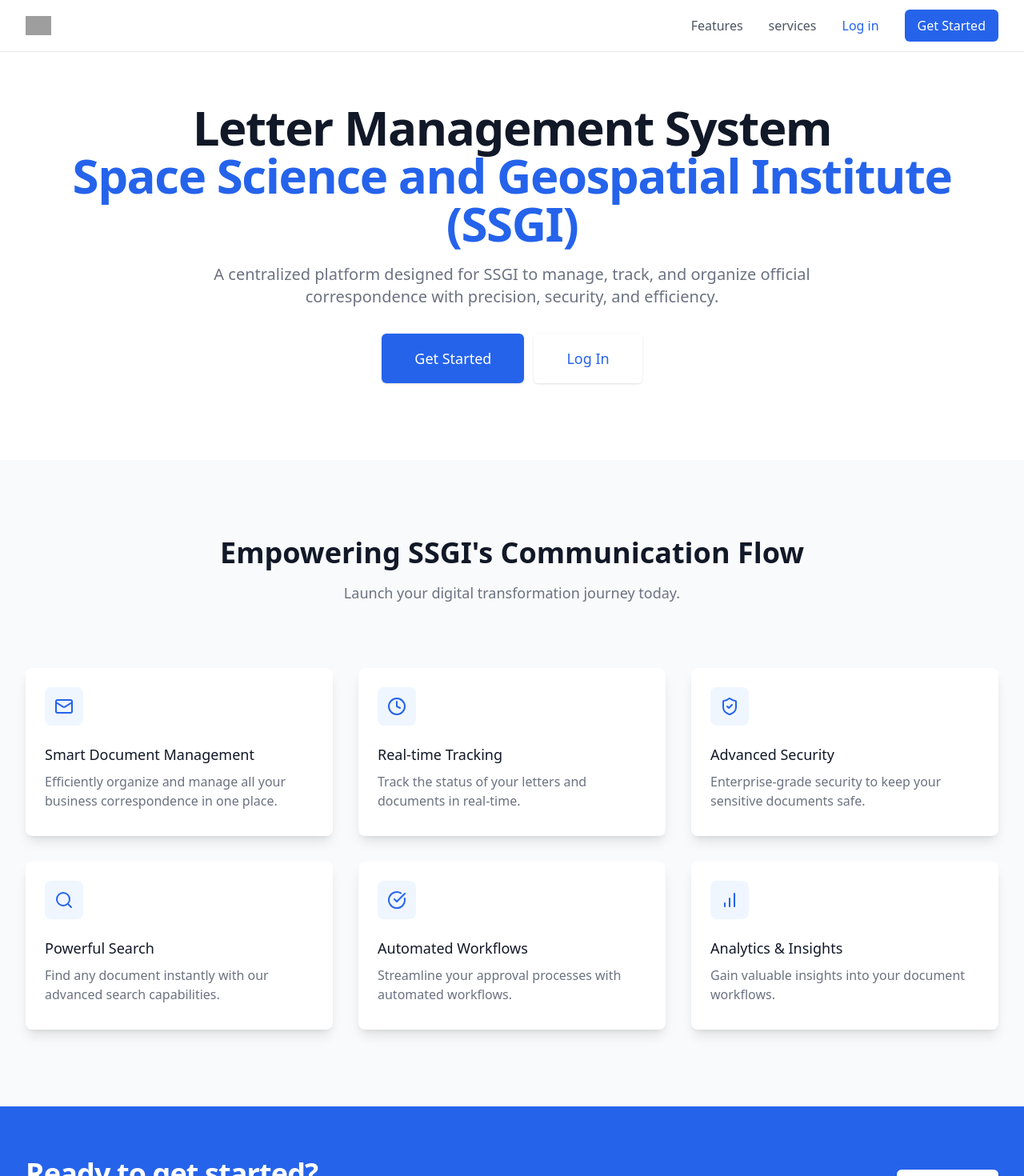
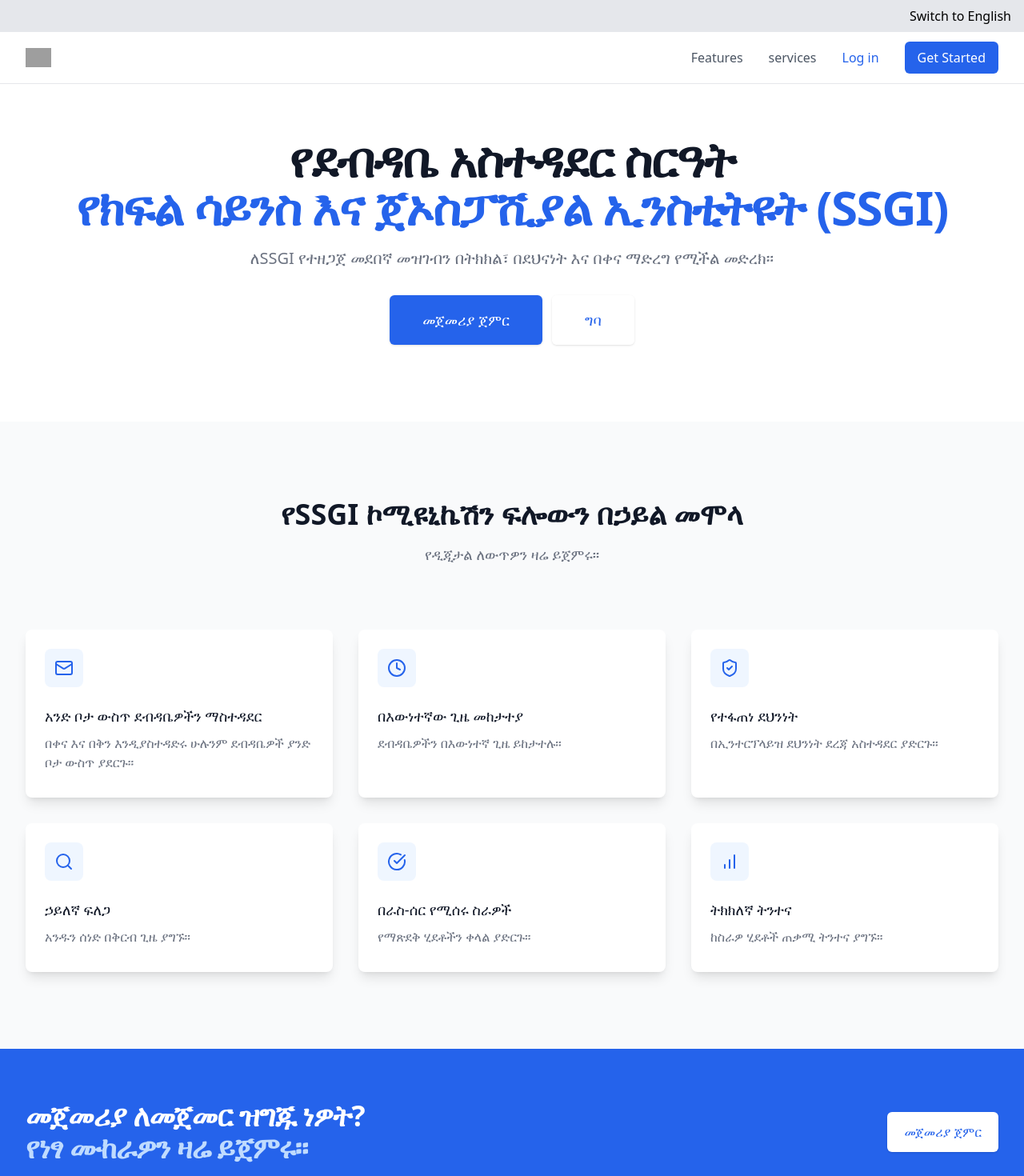
Before and after one commit to biniman4/letPROJ, a React (Vite) app: page / in a window 1280 px wide. Shown: the top 1470 px of the page at 80% size. Built offline with nearby package versions, Linux system fonts and the light colour scheme; grey boxes are pictures that could not be loaded.

Commit message:
language changer option added

```diff
--- a/package.json
+++ b/package.json
@@ -1 +1 @@
-{"name":"letter-management","version":"0.0.1","private":true,"type":"module","scripts":{"dev":"vite","build":"vite build","lint":"eslint . --ext .js,.jsx,.ts,.tsx","preview":"vite preview"},"dependencies":{"axios":"^1.8.4","lucide-react":"^0.441.0","react":"^18.3.1","react-dom":"^18.3.1","react-router-dom":"^6.26.2","react-select":"^5.10.1"},"devDependencies":{"@types/node":"^20.11.18","@types/react":"^18.3.1","@types/react-dom":"^18.3.1","@typescript-eslint/eslint-plugin":"^5.54.0","@typescript-eslint/parser":"^5.54.0","@vitejs/plugin-react":"^4.2.1","autoprefixer":"latest","eslint":"^8.50.0","eslint-plugin-react-hooks":"^4.6.0","eslint-plugin-react-refresh":"^0.4.1","postcss":"latest","tailwindcss":"3.4.17","typescript":"^5.5.4","vite":"^6.3.4"}}
+{"name":"letter-management","version":"0.0.1","private":true,"type":"module","scripts":{"dev":"vite","build":"vite build","lint":"eslint . --ext .js,.jsx,.ts,.tsx","preview":"vite preview"},"dependencies":{"axios":"^1.8.4","i18next":"^25.0.2","i18next-browser-languagedetector":"^8.1.0","lucide-react":"^0.441.0","react":"^18.3.1","react-dom":"^18.3.1","react-i18next":"^15.5.1","react-router-dom":"^6.26.2","react-select":"^5.10.1"},"devDependencies":{"@types/node":"^20.11.18","@types/react":"^18.3.1","@types/react-dom":"^18.3.1","@typescript-eslint/eslint-plugin":"^5.54.0","@typescript-eslint/parser":"^5.54.0","@vitejs/plugin-react":"^4.2.1","autoprefixer":"latest","eslint":"^8.50.0","eslint-plugin-react-hooks":"^4.6.0","eslint-plugin-react-refresh":"^0.4.1","postcss":"latest","tailwindcss":"3.4.17","typescript":"^5.5.4","vite":"^6.3.4"}}
--- a/src/components/pages/Home.tsx
+++ b/src/components/pages/Home.tsx
@@ -1,4 +1,4 @@
-import React from 'react';
+import React, { useState } from 'react';
 import { useNavigate, Link } from 'react-router-dom';
 import { PublicNavbar } from '../layout/PublicNavbar';
 import { PublicFooter } from '../layout/PublicFooter';
@@ -11,62 +11,117 @@
   BarChartIcon
 } from 'lucide-react';
 
+const translations = {
+  am: {
+    title: 'የደብዳቤ አስተዳደር ስርዓት',
+    subtitle: 'የክፍል ሳይንስ እና ጀኦስፓሺያል ኢንስቲትዩት (SSGI)',
+    description: 'ለSSGI የተዘጋጀ መደበኛ መዝገብን በትክክል፣ በደህናነት እና በቀና ማድረግ የሚችል መድረክ።',
+    getStarted: 'መጀመሪያ ጀምር',
+    login: 'ግባ',
+    featuresHeading: 'የSSGI ኮሚዩኒኬሽን ፍሎውን በኃይል መሞላ',
+    featuresSub: 'የዲጂታል ለውጥዎን ዛሬ ይጀምሩ።',
+    ctaTitle: 'መጀመሪያ ለመጀመር ዝግጁ ነዎት?',
+    ctaSubtitle: 'የነፃ ሙከራዎን ዛሬ ይጀምሩ።'
+  },
+  en: {
+    title: 'Letter Management System',
+    subtitle: 'Space Science and Geospatial Institute (SSGI)',
+    description: 'A centralized platform designed for SSGI to manage, track, and organize official correspondence with precision, security, and efficiency.',
+    getStarted: 'Get Started',
+    login: 'Log In',
+    featuresHeading: "Empowering SSGI's Communication Flow",
+    featuresSub: 'Launch your digital transformation journey today.',
+    ctaTitle: 'Ready to get started?',
+    ctaSubtitle: 'Start your free trial today.'
+  }
+};
+
 const features = [
   {
-    name: 'Smart Document Management',
-    description: 'Efficiently organize and manage all your business correspondence in one place.',
+    name: {
+      am: 'አንድ ቦታ ውስጥ ደብዳቤዎችን ማስተዳደር',
+      en: 'Smart Document Management'
+    },
+    description: {
+      am: 'በቀና እና በቅን እንዲያስተዳድሩ ሁሉንም ደብዳቤዎች ያንድ ቦታ ውስጥ ያደርጉ።',
+      en: 'Efficiently organize and manage all your business correspondence in one place.'
+    },
     icon: MailIcon
   },
   {
-    name: 'Real-time Tracking',
-    description: 'Track the status of your letters and documents in real-time.',
+    name: { am: 'በእውነተኛው ጊዜ መከታተያ', en: 'Real-time Tracking' },
+    description: {
+      am: 'ደብዳቤዎችን በእውነተኛ ጊዜ ይከታተሉ።',
+      en: 'Track the status of your letters and documents in real-time.'
+    },
     icon: ClockIcon
   },
   {
-    name: 'Advanced Security',
-    description: 'Enterprise-grade security to keep your sensitive documents safe.',
+    name: { am: 'የተፋጠነ ደህንነት', en: 'Advanced Security' },
+    description: {
+      am: 'በኢንተርፕላይዝ ደህንነት ደረጃ አስተዳደር ያድርጉ።',
+      en: 'Enterprise-grade security to keep your sensitive documents safe.'
+    },
     icon: ShieldCheckIcon
   },
   {
-    name: 'Powerful Search',
-    description: 'Find any document instantly with our advanced search capabilities.',
+    name: { am: 'ኃይለኛ ፍለጋ', en: 'Powerful Search' },
+    description: {
+      am: 'አንዱን ሰነድ በቅርብ ጊዜ ያግኙ።',
+      en: 'Find any document instantly with our advanced search capabilities.'
+    },
     icon: SearchIcon
   },
   {
-    name: 'Automated Workflows',
-    description: 'Streamline your approval processes with automated workflows.',
+    name: { am: 'በራስ-ሰር የሚሰሩ ስራዎች', en: 'Automated Workflows' },
+    description: {
+      am: 'የማጽደቅ ሂደቶችን ቀላል ያድርጉ።',
+      en: 'Streamline your approval processes with automated workflows.'
+    },
     icon: CheckCircleIcon
   },
   {
-    name: 'Analytics & Insights',
-    description: 'Gain valuable insights into your document workflows.',
+    name: { am: 'ትክክለኛ ትንተና', en: 'Analytics & Insights' },
+    description: {
+      am: 'ከስራዎ ሂደቶች ጠቃሚ ትንተና ያግኙ።',
+      en: 'Gain valuable insights into your document workflows.'
+    },
     icon: BarChartIcon
   }
 ];
 
 const Home = ({ onLogin }: { onLogin: () => void }) => {
+  const [lang, setLang] = useState<'am' | 'en'>('am');
   const navigate = useNavigate();
 
+  const t = translations[lang];
+
   const handleLogin = () => {
-    console.log("Logging in...");
     onLogin();
     navigate('/dashboard');
-    console.log("Redirecting to dashboard...");
   };
 
   return (
     <div className="min-h-screen flex flex-col">
+      {/* Language Switcher */}
+      <div className="bg-gray-200 p-2 text-right pr-4">
+        <button onClick={() => setLang(lang === 'am' ? 'en' : 'am')}>
+          {lang === 'am' ? 'Switch to English' : 'ወደ አማርኛ ቀይር'}
+        </button>
+      </div>
+
       <PublicNavbar />
+
       <main className="flex-grow">
         <div className="bg-white">
           <div className="max-w-7xl mx-auto pt-16 pb-24 px-4 sm:px-6 lg:px-8">
             <div className="text-center">
               <h1 className="text-4xl tracking-tight font-extrabold text-gray-900 sm:text-5xl md:text-6xl">
-                <span className="block">Letter Management System</span>
-                <span className="block text-blue-600">Space Science and Geospatial Institute (SSGI)</span>
+                <span className="block">{t.title}</span>
+                <span className="block text-blue-600">{t.subtitle}</span>
               </h1>
               <p className="mt-3 max-w-md mx-auto text-base text-gray-500 sm:text-lg md:mt-5 md:text-xl md:max-w-3xl">
-                A centralized platform designed for SSGI to manage, track, and organize official correspondence with precision, security, and efficiency.
+                {t.description}
               </p>
 
               <div className="mt-5 max-w-md mx-auto sm:flex sm:justify-center md:mt-8">
@@ -75,7 +130,7 @@
                     to="/signup"
                     className="w-full flex items-center justify-center px-8 py-3 border border-transparent text-base font-medium rounded-md text-white bg-blue-600 hover:bg-blue-700 md:py-4 md:text-lg md:px-10"
                   >
-                    Get Started
+                    {t.getStarted}
                   </Link>
                 </div>
                 <div className="mt-3 rounded-md shadow sm:mt-0 sm:ml-3">
@@ -83,7 +138,7 @@
                     onClick={handleLogin}
                     className="w-full flex items-center justify-center px-8 py-3 border border-transparent text-base font-medium rounded-md text-blue-600 bg-white hover:bg-gray-50 md:py-4 md:text-lg md:px-10"
                   >
-                    Log In
+                    {t.login}
                   </button>
                 </div>
               </div>
@@ -96,17 +151,16 @@
           <div className="max-w-7xl mx-auto px-4 sm:px-6 lg:px-8">
             <div className="text-center">
               <h2 className="text-3xl font-extrabold text-gray-900 sm:text-4xl">
-                Empowering SSGI's Communication Flow
+                {t.featuresHeading}
               </h2>
               <p className="mt-4 text-lg text-gray-500">
-                Launch your digital transformation journey today.
+                {t.featuresSub}
               </p>
             </div>
-            <div className="mt-20">
-              <div className="grid grid-cols-1 gap-8 sm:grid-cols-2 lg:grid-cols-3">
+            <div className="mt-20 grid grid-cols-1 gap-8 sm:grid-cols-2 lg:grid-cols-3">
               {features.map((feature) => (
                 <div
-                    key={feature.name}
+                  key={feature.name.en}
                   className="bg-white pt-6 px-6 pb-8 rounded-lg shadow-lg hover:shadow-xl transition-shadow duration-300"
                 >
                   <div>
@@ -115,14 +169,13 @@
                     </span>
                   </div>
                   <h3 className="mt-4 text-lg font-medium text-gray-900">
-                      {feature.name}
+                    {feature.name[lang]}
                   </h3>
                   <p className="mt-2 text-base text-gray-500">
-                      {feature.description}
+                    {feature.description[lang]}
                   </p>
                 </div>
               ))}
-              </div>
             </div>
           </div>
         </div>
@@ -131,8 +184,8 @@
         <div className="bg-blue-600">
           <div className="max-w-7xl mx-auto py-12 px-4 sm:px-6 lg:py-16 lg:px-8 lg:flex lg:items-center lg:justify-between">
             <h2 className="text-3xl font-extrabold tracking-tight text-white sm:text-4xl">
-              <span className="block">Ready to get started?</span>
-              <span className="block text-blue-200">Start your free trial today.</span>
+              <span className="block">{t.ctaTitle}</span>
+              <span className="block text-blue-200">{t.ctaSubtitle}</span>
             </h2>
             <div className="mt-8 flex lg:mt-0 lg:flex-shrink-0">
               <div className="inline-flex rounded-md shadow">
@@ -140,7 +193,7 @@
                   to="/signup"
                   className="inline-flex items-center justify-center px-5 py-3 border border-transparent text-base font-medium rounded-md text-blue-600 bg-white hover:bg-blue-50"
                 >
-                  Get Started
+                  {t.getStarted}
                 </Link>
               </div>
             </div>
--- /dev/null
+++ b/src/components/pages/LanguageContext.tsx
@@ -0,0 +1,50 @@
+import React, { createContext, useState, useContext, ReactNode, useEffect } from 'react';
+
+// Define an enum for supported languages
+export enum SupportedLang {
+  Am = 'am',
+  En = 'en',
+}
+
+// Define the types for the language context
+type LanguageContextType = {
+  lang: SupportedLang;
+  setLang: (lang: SupportedLang) => void;
+};
+
+// Create the context
+export const LanguageContext = createContext<LanguageContextType | undefined>(undefined);
+
+// Provider component
+export const LanguageProvider = ({ children }: { children: ReactNode }) => {
+  const [lang, setLang] = useState<SupportedLang>(SupportedLang.Am);
+
+  // Load language from localStorage if available
+  useEffect(() => {
+    const storedLang = localStorage.getItem('appLang') as SupportedLang;
+    if (storedLang === SupportedLang.Am || storedLang === SupportedLang.En) {
+      setLang(storedLang);
+    }
+  }, []);
+
+  // Change the language and save it to localStorage
+  const changeLang = (newLang: SupportedLang) => {
+    localStorage.setItem('appLang', newLang);
+    setLang(newLang);
+  };
+
+  return (
+    <LanguageContext.Provider value={{ lang, setLang: changeLang }}>
+      {children}
+    </LanguageContext.Provider>
+  );
+};
+
+// Custom hook to use the language context
+export const useLanguage = (): LanguageContextType => {
+  const context = useContext(LanguageContext);
+  if (!context) {
+    throw new Error('useLanguage must be used within a LanguageProvider');
+  }
+  return context;
+};
--- a/src/components/pages/NewLetter.tsx
+++ b/src/components/pages/NewLetter.tsx
@@ -1,15 +1,17 @@
-import React, { useState } from 'react';
-import { PaperclipIcon, SendIcon, SaveIcon } from 'lucide-react';
-import CCSection from './Employees';  // Import the CCSection component
+import React, { useState, useContext } from 'react';
+import { PaperclipIcon, SendIcon, SaveIcon, GlobeIcon } from 'lucide-react';
+import CCSection from './Employees';
+import { LanguageContext } from './LanguageContext'; // Import LanguageContext
 
 const departments = [
-  { value: 'finance', label: 'Finance' },
-  { value: 'hr', label: 'Human Resources' },
-  { value: 'it', label: 'IT' },
-  { value: 'operations', label: 'Operations' }
+  { value: 'finance', label: { en: 'Finance', am: 'ፋይናንስ' } },
+  { value: 'hr', label: { en: 'Human Resources', am: 'የሰው ኃብት' } },
+  { value: 'it', label: { en: 'IT', am: 'ቴክኖሎጂ' } },
+  { value: 'operations', label: { en: 'Operations', am: 'ኦፕሬሽን' } }
 ];
 
 const NewLetter = () => {
+  const { lang, setLang } = useContext(LanguageContext); // Corrected: use lang and setLang
   const [letterData, setLetterData] = useState({
     subject: '',
     reference: '',
@@ -25,29 +27,99 @@
   const handleSubmit = (e) => {
     e.preventDefault();
     console.log('Letter Data:', letterData);
-    // Handle submission logic here
+  };
+
+  const t = {
+    title: {
+      en: 'Create New Letter',
+      am: 'አዲስ ደብዳቤ ይፃፉ'
+    },
+    subtitle: {
+      en: 'Compose and send a new letter',
+      am: 'አዲስ ደብዳቤ ይፃፉ እና ይላኩ'
+    },
+    reference: {
+      en: 'Reference Number',
+      am: 'የማጣቀሻ ቁጥር'
+    },
+    department: {
+      en: 'Department',
+      am: 'መደብ'
+    },
+    subject: {
+      en: 'Subject',
+      am: 'ርዕስ'
+    },
+    to: {
+      en: 'To',
+      am: 'ወደ'
+    },
+    priority: {
+      en: 'Priority',
+      am: 'ቅደም ተከተል'
+    },
+    content: {
+      en: 'Content',
+      am: 'ይዘት'
+    },
+    attachments: {
+      en: 'Attachments',
+      am: 'አባሪዎች'
+    },
+    upload: {
+      en: 'Upload a file',
+      am: 'ፋይል ያስገቡ'
+    },
+    orDrag: {
+      en: 'or drag and drop',
+      am: 'ወደዚህ ይጎትቱ'
+    },
+    uploadHint: {
+      en: 'PDF, DOC up to 10MB',
+      am: 'ፒዲኤፍ፣ ዶክ እስከ 10MB'
+    },
+    send: {
+      en: 'Send Letter',
+      am: 'ደብዳቤ ላክ'
+    },
+    saveDraft: {
+      en: 'Save as Draft',
+      am: 'እንደ ረቂቅ አስቀምጥ'
+    }
   };
 
   return (
     <div>
-      <div className="mb-6">
-        <h2 className="text-2xl font-semibold text-gray-800">Create New Letter</h2>
-        <p className="text-gray-600">Compose and send a new letter</p>
+      <div className="mb-6 flex justify-between items-center">
+        <div>
+          <h2 className="text-2xl font-semibold text-gray-800">{t.title[lang]}</h2>
+          <p className="text-gray-600">{t.subtitle[lang]}</p>
+        </div>
+<button
+  className="text-gray-700 hover:text-gray-900 flex items-center"
+  onClick={() => setLang(lang === 'en' ? 'am' : 'en')}
+>
+  <GlobeIcon className="w-6 h-6 mr-2" />
+  <span>{lang === 'en' ? 'English' : 'አማርኛ'}</span>
+</button>
+
       </div>
 
       <div className="bg-white rounded-lg border border-gray-200 p-6">
         <form onSubmit={handleSubmit}>
-          {/* Reference Number */}
+          {/* Reference and Department */}
           <div className="grid grid-cols-1 md:grid-cols-2 gap-6 mb-6">
             <div>
-              <label className="block text-sm font-medium text-gray-700 mb-2">Reference Number</label>
+              <label className="block text-sm font-medium text-gray-700 mb-2">
+                {t.reference[lang]}
+              </label>
               <div className="flex">
                 <span className="inline-flex items-center px-3 rounded-l-md border border-r-0 border-gray-300 bg-gray-50 text-gray-500 sm:text-sm">
                   LTR-2023-
                 </span>
                 <input
                   type="text"
-                  className="flex-1 min-w-0 block w-full px-3 py-2 rounded-none rounded-r-md border focus:ring-blue-500 focus:border-blue-500 sm:text-sm border-gray-300"
+                  className="flex-1 block w-full px-3 py-2 rounded-none rounded-r-md border focus:ring-blue-500 focus:border-blue-500 sm:text-sm border-gray-300"
                   placeholder="090"
                   value={letterData.reference}
                   onChange={e => setLetterData({ ...letterData, reference: e.target.value })}
@@ -55,17 +127,20 @@
               </div>
             </div>
 
-            {/* Department Dropdown */}
             <div>
-              <label className="block text-sm font-medium text-gray-700 mb-2">Department</label>
+              <label className="block text-sm font-medium text-gray-700 mb-2">
+                {t.department[lang]}
+              </label>
               <select
                 className="mt-1 block w-full pl-3 pr-10 py-2 text-base border-gray-300 focus:outline-none focus:ring-blue-500 focus:border-blue-500 sm:text-sm rounded-md"
                 value={letterData.department}
                 onChange={e => setLetterData({ ...letterData, department: e.target.value })}
               >
-                <option value="">Select Department</option>
+                <option value="">{lang === 'am' ? 'የመደብ ምረጥ' : 'Select Department'}</option>
                 {departments.map((dept) => (
-                  <option key={dept.value} value={dept.value}>{dept.label}</option>
+                  <option key={dept.value} value={dept.value}>
+                    {dept.label[lang]}
+                  </option>
                 ))}
               </select>
             </div>
@@ -73,23 +148,23 @@
 
           {/* Subject */}
           <div className="mb-6">
-            <label className="block text-sm font-medium text-gray-700 mb-2">Subject</label>
+            <label className="block text-sm font-medium text-gray-700 mb-2">{t.subject[lang]}</label>
             <input
               type="text"
               className="w-full px-3 py-2 border border-gray-300 rounded-md focus:ring-blue-500 focus:border-blue-500 sm:text-sm"
-              placeholder="Enter letter subject"
+              placeholder={lang === 'am' ? 'ርዕሱን ያስገቡ' : 'Enter letter subject'}
               value={letterData.subject}
               onChange={e => setLetterData({ ...letterData, subject: e.target.value })}
             />
           </div>
 
-          {/* To (Recipient) */}
+          {/* To */}
           <div className="mb-6">
-            <label className="block text-sm font-medium text-gray-700 mb-2">To</label>
+            <label className="block text-sm font-medium text-gray-700 mb-2">{t.to[lang]}</label>
             <input
               type="text"
               className="w-full px-3 py-2 border border-gray-300 rounded-md focus:ring-blue-500 focus:border-blue-500 sm:text-sm"
-              placeholder="Recipient(s)"
+              placeholder={lang === 'am' ? 'ተቀባዩን ያስገቡ' : 'Recipient(s)'}
               value={letterData.to}
               onChange={e => setLetterData({ ...letterData, to: e.target.value })}
             />
@@ -97,7 +172,7 @@
 
           {/* Priority */}
           <div className="mb-6">
-            <label className="block text-sm font-medium text-gray-700 mb-2">Priority</label>
+            <label className="block text-sm font-medium text-gray-700 mb-2">{t.priority[lang]}</label>
             <div className="flex space-x-4">
               {['normal', 'high', 'urgent'].map(priority => (
                 <label key={priority} className="inline-flex items-center">
@@ -109,7 +184,11 @@
                     checked={letterData.priority === priority}
                     onChange={e => setLetterData({ ...letterData, priority: e.target.value })}
                   />
-                  <span className="ml-2 text-sm text-gray-700 capitalize">{priority}</span>
+                  <span className="ml-2 text-sm text-gray-700 capitalize">
+                    {lang === 'am'
+                      ? priority === 'normal' ? 'መደበኛ' : priority === 'high' ? 'ከፍተኛ' : 'አስቸኳይ'
+                      : priority}
+                  </span>
                 </label>
               ))}
             </div>
@@ -117,11 +196,11 @@
 
           {/* Content */}
           <div className="mb-6">
-            <label className="block text-sm font-medium text-gray-700 mb-2">Content</label>
+            <label className="block text-sm font-medium text-gray-700 mb-2">{t.content[lang]}</label>
             <textarea
               rows={6}
               className="w-full px-3 py-2 border border-gray-300 rounded-md focus:ring-blue-500 focus:border-blue-500 sm:text-sm"
-              placeholder="Enter letter content"
+              placeholder={lang === 'am' ? 'የደብዳቤውን ይዘት ያስገቡ' : 'Enter letter content'}
               value={letterData.content}
               onChange={e => setLetterData({ ...letterData, content: e.target.value })}
             ></textarea>
@@ -129,18 +208,18 @@
 
           {/* Attachments */}
           <div className="mb-6">
-            <label className="block text-sm font-medium text-gray-700 mb-2">Attachments</label>
+            <label className="block text-sm font-medium text-gray-700 mb-2">{t.attachments[lang]}</label>
             <div className="mt-1 flex justify-center px-6 pt-5 pb-6 border-2 border-gray-300 border-dashed rounded-md">
               <div className="space-y-1 text-center">
                 <PaperclipIcon className="mx-auto h-12 w-12 text-gray-400" />
                 <div className="flex text-sm text-gray-600">
                   <label htmlFor="file-upload" className="relative cursor-pointer bg-white rounded-md font-medium text-blue-600 hover:text-blue-500">
-                    <span>Upload a file</span>
+                    <span>{t.upload[lang]}</span>
                     <input id="file-upload" name="file-upload" type="file" className="sr-only" />
                   </label>
-                  <p className="pl-1">or drag and drop</p>
+                  <p className="pl-1">{t.orDrag[lang]}</p>
                 </div>
-                <p className="text-xs text-gray-500">PDF, DOC up to 10MB</p>
+                <p className="text-xs text-gray-500">{t.uploadHint[lang]}</p>
               </div>
             </div>
           </div>
@@ -148,19 +227,15 @@
           {/* CC Section */}
           <CCSection letterData={letterData} setLetterData={setLetterData} />
 
-          {/* Submit & Save Buttons */}
+          {/* Submit and Save */}
           <div className="flex justify-between mt-6">
             <button type="submit" className="bg-blue-600 text-white rounded-md px-4 py-2 flex items-center space-x-2">
               <SendIcon className="w-4 h-4" />
-              <span>Send Letter</span>
+              <span>{t.send[lang]}</span>
             </button>
-            <button
-              type="button"
-              className="bg-gray-600 text-white rounded-md px-4 py-2 flex items-center space-x-2"
-              onClick={() => console.log('Draft saved')}
-            >
+            <button type="button" className="bg-gray-200 text-gray-800 rounded-md px-4 py-2 flex items-center space-x-2">
               <SaveIcon className="w-4 h-4" />
-              <span>Save as Draft</span>
+              <span>{t.saveDraft[lang]}</span>
             </button>
           </div>
         </form>
```
Also changed, not shown: src/App.tsx (+10 -7 lines), src/i18n/am.json (added, +24 -0 lines), src/i18n/en.json (added, +24 -0 lines), src/index.tsx (+6 -3 lines), 1 other file (tests, documents, lock files or other folders). Lines whose indentation alone changed are shown as unchanged.
